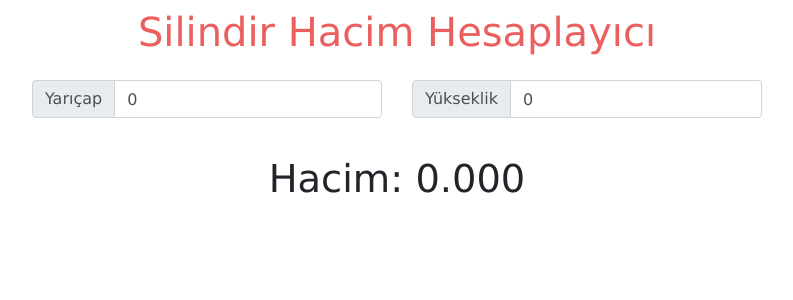
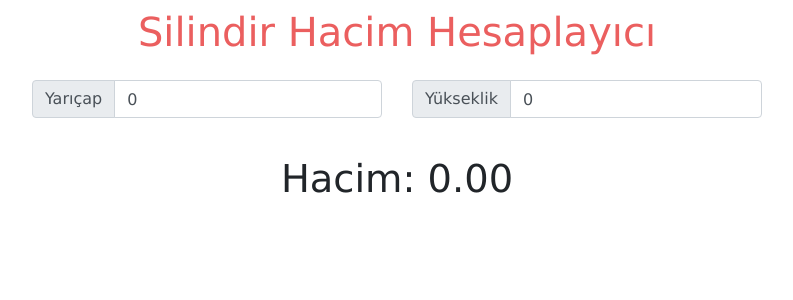
Before and after one commit to ibrahimsengun/volume-calculator, a Svelte app: page / in a window 1280 px wide. Shown: the top 300 px of the page, without its empty margins (243-1036 px from the left). Built offline with nearby package versions, Linux system fonts and the light colour scheme.

Commit message:
binler ayıracı için virgül eklendi, noktadan sonra 2 basamak ayarlandı

```diff
--- a/src/App.svelte
+++ b/src/App.svelte
@@ -3,7 +3,7 @@
   let height = 0;
 
   function numberWithCommas(x) {
-    return x.toString().replace(/\B(?=(\d{3})+(?!\d))/g, " ");
+    return x.toString().replace(/\B(?=(\d{3})+(?!\d))/g, ",");
 }
 </script>
 
@@ -56,7 +56,7 @@
       <div class="col-2" />
       <div class="col-12  mt-3">
         <p id="volume">
-          Hacim: {numberWithCommas((Math.PI * (radius * radius) * height).toFixed(3))}
+          Hacim: {numberWithCommas((Math.PI * (radius * radius) * height).toFixed(2))}
         </p>
       </div>
     </div>
```
